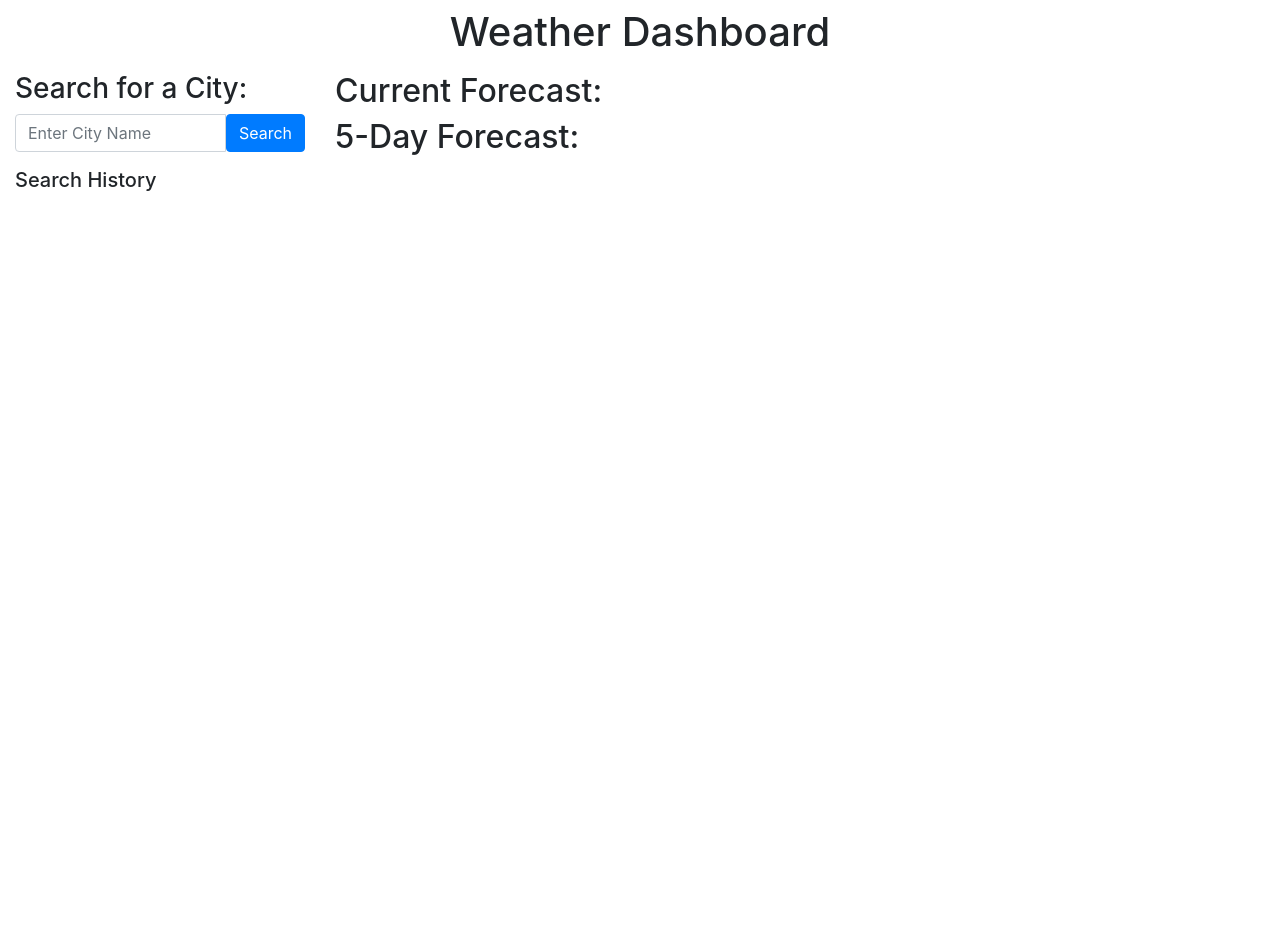
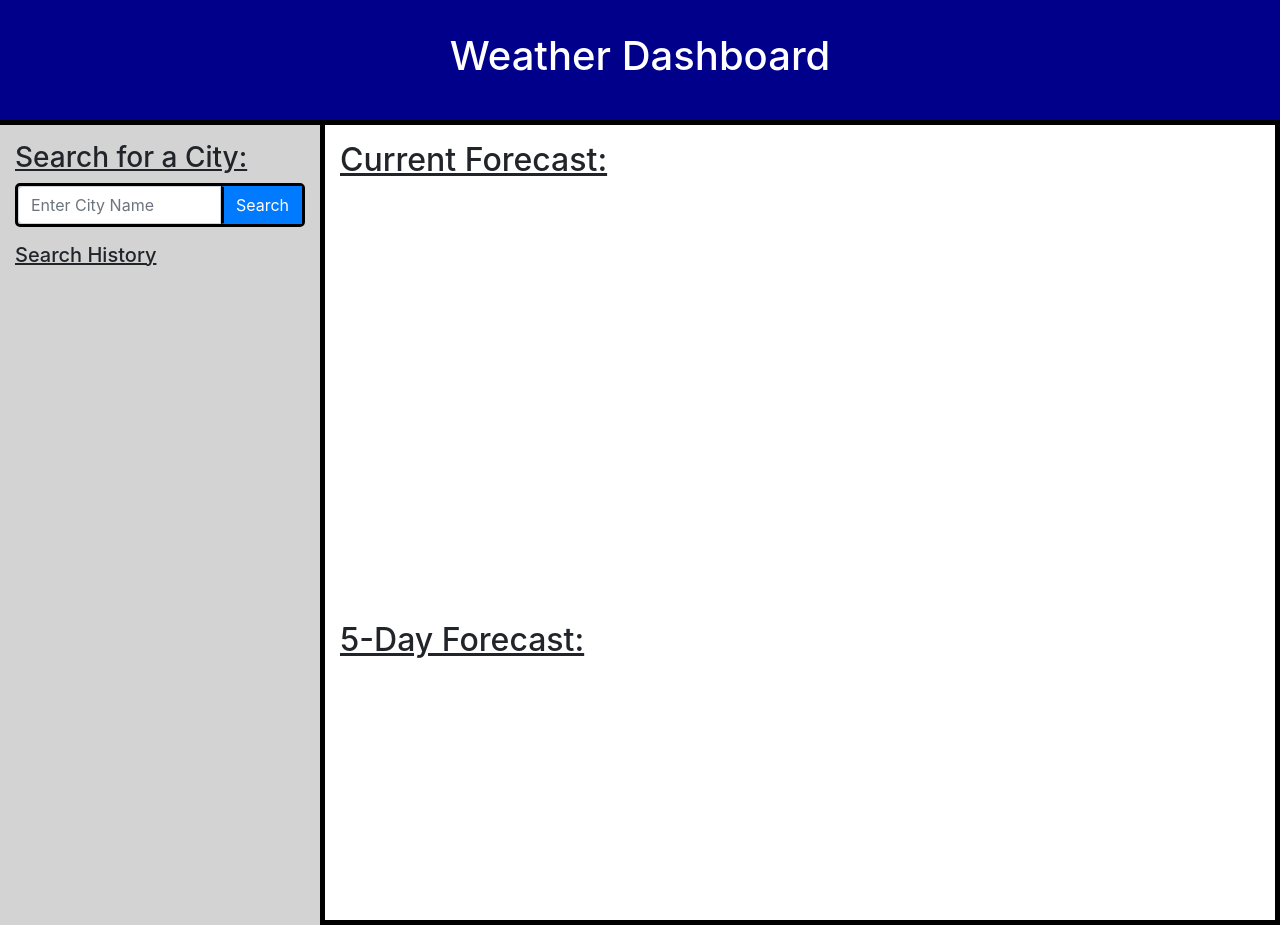
Before and after one commit to dfussell1/weather-dashboard, a plain HTML site: page index.html in a window 1280 px wide. Before the commit the page ends 872 px from the top, so only its background shows below. Drawn offline with nearby package versions, Linux system fonts and the light colour scheme.

Commit message:
some page styling

```diff
--- a/index.html
+++ b/index.html
@@ -15,9 +15,8 @@
                 <h1>Weather Dashboard</h1>
             </div>
         </div>
-
         <div class="row">
-            <div class="col-3" id="searchSection">
+            <div class="col-3 pt-3" id="searchSection">
                 <div class="row">
                     <div class="col-12">
                         <h3>Search for a City:</h3>
@@ -25,7 +24,7 @@
                 </div>
                 <div class="row">
                     <div class="col-12">
-                        <div class="input-group">
+                        <div class="input-group" id="searchInput">
                             <input type="text" class="form-control" id="searchCity"
                                 placeholder="Enter City Name">
                             <button type="button" class="btn btn-primary" id="searchBtn">Search</button>
@@ -40,7 +39,7 @@
                     </div>
                 </div>
             </div>
-            <div class="col-9" id="weatherInfo">
+            <div class="col-9 pt-3" id="weatherInfo">
                 <div class="row">
                     <div class="col-12" id="currentWeather">
                         <h2>Current Forecast: </h2>
--- a/style.css
+++ b/style.css
@@ -4,6 +4,41 @@
     box-sizing: border-box;
 }
 
+h2,
+h3,
+h4,
+h5 {
+    text-decoration: underline;
+}
+
+#navbar {
+    height: 125px;
+    background-color: darkblue;
+    color: white;
+    border-bottom: solid thick black;
+}
+
 #searchSection {
     height: 100vh;
+    background-color: lightgray;
 }
+
+#searchInput {
+    border: solid black;
+    border-radius: 5px;
+}
+
+#searchBtn {
+    border-left: solid black;
+    border-radius: 0;
+}
+
+#weatherInfo {
+    height: 100vh;
+    border: solid thick black;
+    border-top: 0;
+}
+
+#currentWeather {
+    height: 60vh;
+}
```
